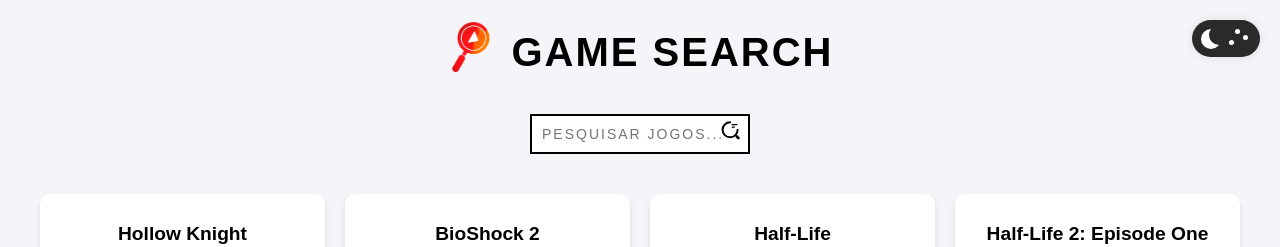
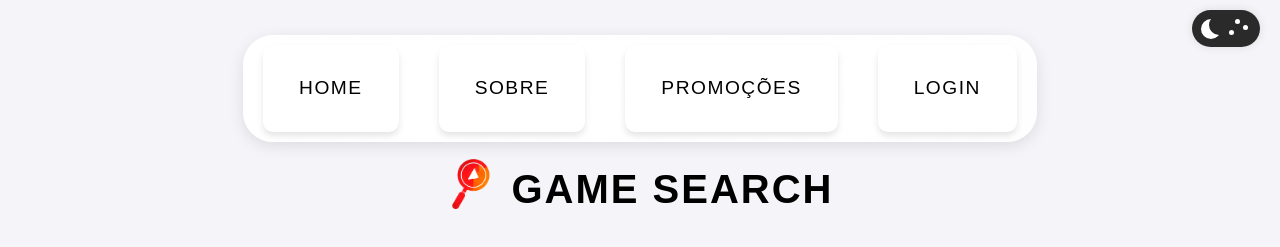
Before and after one commit to DevGoulart/GameSearch, a Django app: page / in a window 1280 px wide. Shown: the top 247 px of the page. Run offline with Django 5.2, Linux system fonts and the light colour scheme; data comes from the database, SQL or seed files in the repository.

Commit message:
add nav bar

```diff
--- a/Game_/meu_app/static/css/style.css
+++ b/Game_/meu_app/static/css/style.css
@@ -17,6 +17,109 @@
     --button-bg: #3498db;
     --button-hover: #2980b9;
     --muted-text: #7f8c8d;
+}
+
+/* Estilos da barra de navegação */
+.navbar {
+    background: transparent; /* Remove o fundo da navbar */
+    padding: 15px 0;
+    position: sticky;
+    top: 0;
+    z-index: 1000;
+}
+
+.nav-container {
+    max-width: 1200px;
+    margin: 0 auto;
+    padding: 0 20px;
+    display: flex;
+    justify-content: center; /* Centraliza o conteúdo */
+}
+
+.nav-links {
+    list-style: none;
+    display: flex;
+    justify-content: center; /* Centraliza os links */
+    align-items: center;
+    gap: 40px;
+    background: linear-gradient(135deg, var(--card-bg) 0%, rgba(255, 255, 255, 0.9) 100%); /* Gradiente apenas nos botões */
+    padding: 10px 20px; /* Espaçamento interno para o contorno */
+    border-radius: 30px; /* Bordas arredondadas */
+    box-shadow: 0 4px 15px var(--shadow-color); /* Contorno apenas nos botões */
+    transition: box-shadow 0.3s ease;
+}
+
+.nav-links li {
+    position: relative;
+}
+
+.nav-links a {
+    text-decoration: none;
+    color: var(--link-color);
+    font-size: 1.2em;
+    font-weight: 500;
+    text-transform: uppercase;
+    letter-spacing: 1.5px;
+    padding: 8px 16px;
+    border-radius: 25px;
+    transition: all 0.3s ease;
+    position: relative;
+    overflow: hidden;
+    z-index: 1;
+}
+
+/* Efeito de hover */
+.nav-links a:hover {
+    color: var(--link-hover);
+    background: rgba(255, 255, 255, 0.2);
+    transform: translateY(-2px);
+}
+
+/* Linha animada abaixo do link */
+.nav-links a::after {
+    content: '';
+    position: absolute;
+    width: 0;
+    height: 2px;
+    bottom: 0;
+    left: 50%;
+    background: var(--button-bg);
+    transition: all 0.3s ease;
+    transform: translateX(-50%);
+    z-index: -1;
+}
+
+.nav-links a:hover::after {
+    width: 80%;
+}
+
+/* Efeito ativo (opcional) */
+.nav-links a.active {
+    background: var(--button-bg);
+    color: white;
+}
+
+/* Ajustes para modo escuro */
+body.dark-mode .navbar {
+    background: transparent; /* Mantém sem fundo no modo escuro */
+}
+
+body.dark-mode .nav-links {
+    background: linear-gradient(135deg, var(--card-bg) 0%, rgba(40, 40, 40, 0.9) 100%); /* Gradiente ajustado para modo escuro */
+    box-shadow: 0 4px 15px rgba(0, 0, 0, 0.5);
+}
+
+body.dark-mode .nav-links a:hover {
+    background: rgba(255, 255, 255, 0);
+}
+
+body.dark-mode .nav-links a::after {
+    background: var(--button-hover);
+}
+
+body.dark-mode .nav-links a.active {
+    background: var(--button-hover);
+    color: #0d0d0d;
 }
 
 body {
@@ -80,13 +183,16 @@ h1 .logo {
 .switch {
     font-size: 17px;
     position: absolute;
-    top: 20px;
+    top: 10px; /* Ajustado para ficar mais próximo do topo */
     right: 20px;
     display: inline-block;
     width: 4em;
     height: 2.2em;
     border-radius: 30px;
     box-shadow: 0 0 10px rgba(0, 0, 0, 0.1);
+    z-index: 1100; /* Z-index maior que o da navbar */
+    background: var(--card-bg); /* Adiciona um fundo para melhor visibilidade */
+    transition: background 0.3s ease;
 }
 
 .switch input {
@@ -321,7 +427,35 @@ body.dark-mode .icon svg path {
     }
 
     .switch {
-        top: 10px;
+        top: 5px;
         right: 10px;
     }
+
+    .navbar {
+        padding: 10px 0;
+    }
+
+    .nav-links {
+        gap: 20px;
+        padding: 8px 15px;
+    }
+
+    .nav-links a {
+        font-size: 1em;
+        padding: 6px 12px;
+    }
 }
+
+@media (max-width: 480px) {
+    .nav-links {
+        flex-direction: column;
+        gap: 15px;
+        padding: 10px 0;
+        box-shadow: none;
+    }
+
+    .nav-links a {
+        width: 100%;
+        text-align: center;
+    }
+}
--- a/Game_/meu_app/static/js/theme.js
+++ b/Game_/meu_app/static/js/theme.js
@@ -15,3 +15,11 @@ if (localStorage.getItem('darkMode') === 'true') {
     body.classList.remove('dark-mode');
     checkbox.checked = false;
 }
+document.addEventListener('DOMContentLoaded', () => {
+    const hamburger = document.querySelector('.nike-hamburger');
+    const navMenu = document.querySelector('.nike-nav-menu');
+
+    hamburger.addEventListener('click', () => {
+        navMenu.classList.toggle('active');
+    });
+});
--- a/Game_/meu_app/templates/catalogo.html
+++ b/Game_/meu_app/templates/catalogo.html
@@ -6,6 +6,18 @@
     <link rel="stylesheet" href="{% static 'css/style.css' %}">
 </head>
 <body>
+    <!-- Barra de Navegação -->
+    <nav class="navbar">
+        <div class="nav-container">
+            <ul class="nav-links">
+                <li><a href="{% url 'catalogo' %}">Home</a></li>
+                <li><a href="{% url 'sobre' %}">Sobre</a></li>
+                <li><a href="{% url 'promocoes' %}">Promoções</a></li>
+                <li><a href="{% url 'login' %}">Login</a></li>
+            </ul>
+        </div>
+    </nav>
+
     <label class="switch">
         <input checked="true" id="checkbox" type="checkbox" />
         <span class="slider">
--- a/Game_/meu_app/urls.py
+++ b/Game_/meu_app/urls.py
@@ -3,5 +3,8 @@ from . import views
 
 urlpatterns = [
     path('', views.catalogo, name='catalogo'),
+    path('sobre/', views.sobre, name='sobre'),
+    path('promocoes/', views.promocoes, name='promocoes'),
+    path('login/', views.login, name='login'),
     path('jogo/<int:jogo_id>/', views.detalhe_jogo, name='detalhe_jogo'),
 ]
--- a/Game_/meu_app/views.py
+++ b/Game_/meu_app/views.py
@@ -1,6 +1,5 @@
 from django.shortcuts import render
 from .models import Jogo
-
 def catalogo(request):
     query = request.GET.get('q')  # Pega o texto da busca
     if query:
@@ -12,3 +11,12 @@ def catalogo(request):
 def detalhe_jogo(request, jogo_id):
     jogo = Jogo.objects.get(id=jogo_id)
     return render(request, 'detalhe_jogo.html', {'jogo': jogo})
+
+def login(request):
+    return render(request, 'login.html')
+
+def sobre(request):
+    return render(request, 'sobre.html')
+
+def promocoes(request):
+    return render(request, 'promocoes.html')
```
Also changed, not shown: Game_/meu_app/static/css/style3.css (added), Game_/meu_app/templates/login.html (added), Game_/meu_app/templates/promocoes.html (added), Game_/meu_app/templates/sobre.html (added).
